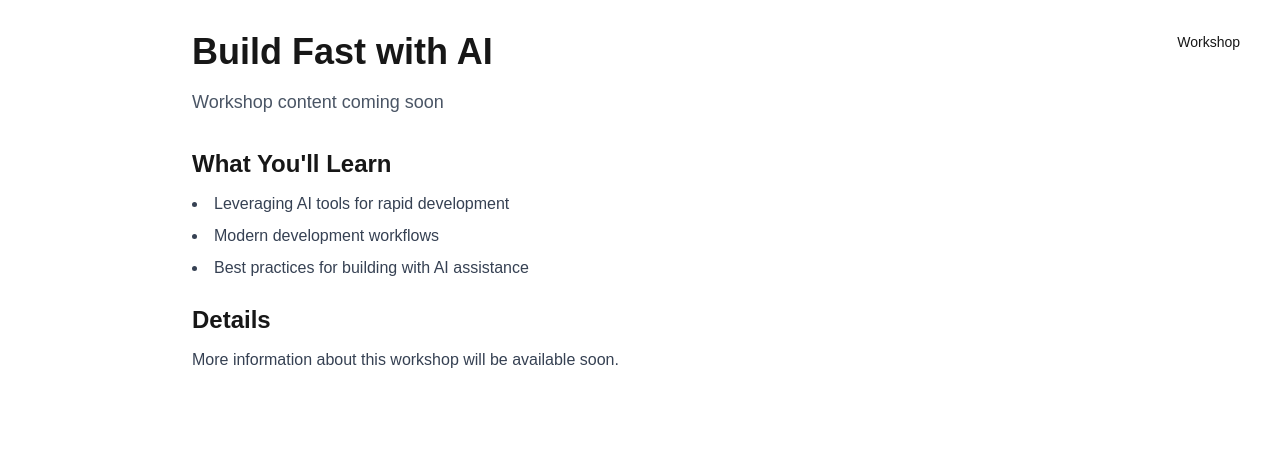
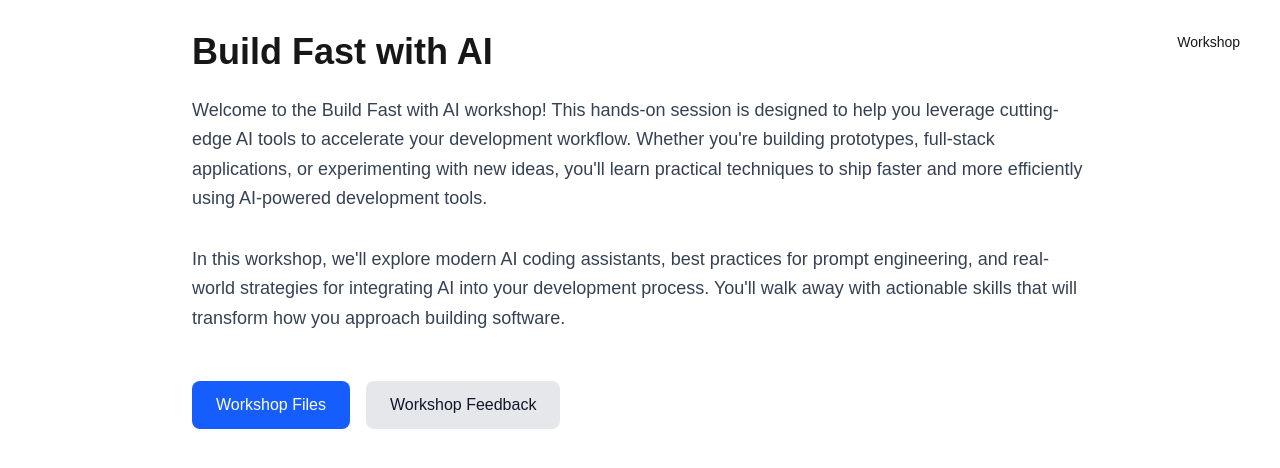
Before and after one commit to o-kd-singh-o/portfolio, a Next.js app: page /workshops/build-fast-with-ai in a window 1280 px wide. Shown: the top 468 px of the page. Built offline with nearby package versions, Linux system fonts and the light colour scheme.

Commit message:
Updated page.js

```diff
--- a/app/workshops/build-fast-with-ai/page.js
+++ b/app/workshops/build-fast-with-ai/page.js
@@ -7,27 +7,28 @@ export default function BuildFastWithAI() {
   return (
     <main className="min-h-screen p-8">
       <div className="max-w-4xl mx-auto">
-        <h1 className="text-4xl font-bold mb-4">Build Fast with AI</h1>
-        <p className="text-lg text-gray-600 dark:text-gray-400 mb-8">
-          Workshop content coming soon
+        <h1 className="text-4xl font-bold mb-6">Build Fast with AI</h1>
+
+        <p className="text-lg leading-relaxed mb-8 text-gray-700 dark:text-gray-300">
+          Welcome to the Build Fast with AI workshop! This hands-on session is designed to help you leverage
+          cutting-edge AI tools to accelerate your development workflow. Whether you're building prototypes,
+          full-stack applications, or experimenting with new ideas, you'll learn practical techniques to ship
+          faster and more efficiently using AI-powered development tools.
         </p>
 
-        <div className="space-y-6">
-          <section>
-            <h2 className="text-2xl font-semibold mb-3">What You'll Learn</h2>
-            <ul className="list-disc list-inside space-y-2 text-gray-700 dark:text-gray-300">
-              <li>Leveraging AI tools for rapid development</li>
-              <li>Modern development workflows</li>
-              <li>Best practices for building with AI assistance</li>
-            </ul>
-          </section>
+        <p className="text-lg leading-relaxed mb-12 text-gray-700 dark:text-gray-300">
+          In this workshop, we'll explore modern AI coding assistants, best practices for prompt engineering,
+          and real-world strategies for integrating AI into your development process. You'll walk away with
+          actionable skills that will transform how you approach building software.
+        </p>
 
-          <section>
-            <h2 className="text-2xl font-semibold mb-3">Details</h2>
-            <p className="text-gray-700 dark:text-gray-300">
-              More information about this workshop will be available soon.
-            </p>
-          </section>
+        <div className="flex gap-4">
+          <button className="px-6 py-3 bg-blue-600 text-white rounded-lg font-medium hover:bg-blue-700 transition-colors">
+            Workshop Files
+          </button>
+          <button className="px-6 py-3 bg-gray-200 dark:bg-gray-700 text-gray-900 dark:text-gray-100 rounded-lg font-medium hover:bg-gray-300 dark:hover:bg-gray-600 transition-colors">
+            Workshop Feedback
+          </button>
         </div>
       </div>
     </main>
```
